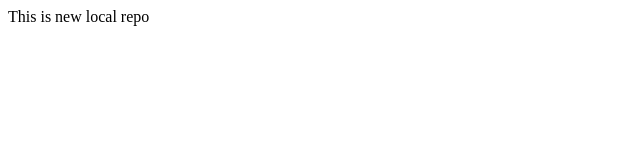
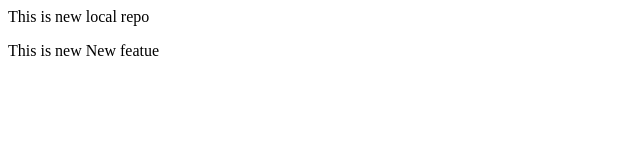
Before and after one commit to Kalpesh24git/localrepo, a plain HTML site: page index.html in a window 1280 px wide. Shown: the whole page, without its empty margins (0-640 px from the left). Drawn offline with Linux system fonts and the light colour scheme.

Commit message:
Add new Feature

```diff
--- a/index.html
+++ b/index.html
@@ -1 +1,2 @@
 <p>This is new local repo</p>
+<p>This is new New featue</p>
```
